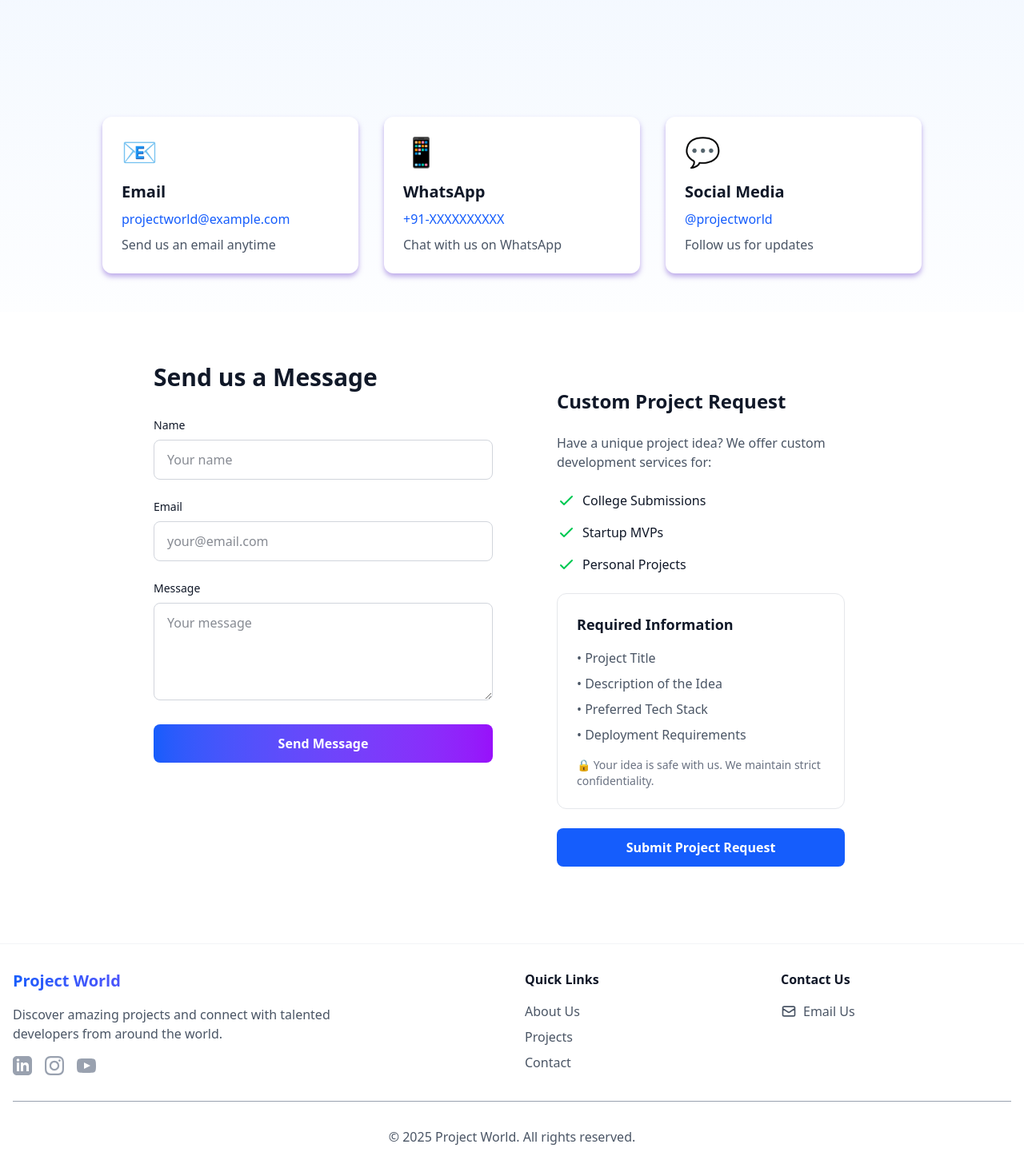
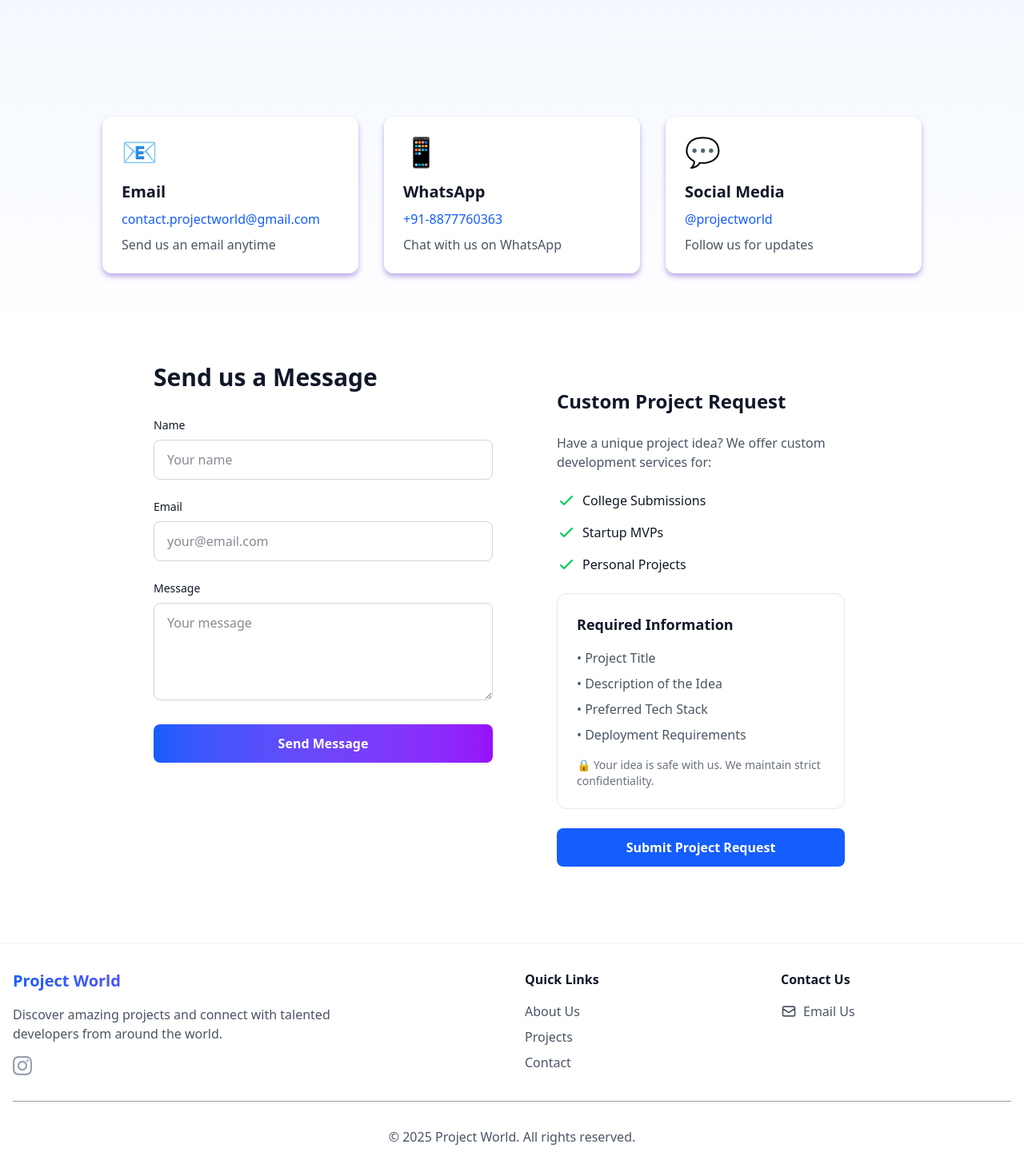
Before and after one commit to SouravKrGupta/ProjectWorld, a React (Vite) app: page /contact in a window 1280 px wide. Shown: the part 295-1761 px from the top of the page at 80% size. Built offline with nearby package versions, Linux system fonts and the light colour scheme.

Commit message:
fix: update contact information and improve footer icon links for better accessibility

```diff
--- a/src/components/Footer.jsx
+++ b/src/components/Footer.jsx
@@ -19,24 +19,24 @@ const Footer = () => {
             </p>
             <div className="flex space-x-4">
               {[
+                // {
+                //   href: 'https://www.instagram.com/contact.projectworld/',
+                //   hoverColor: 'hover:text-blue-600',
+                //   svgPath:
+                //     'M19 0h-14c-2.761 0-5 2.239-5 5v14c0 2.761 2.239 5 5 5h14c2.762 0 5-2.239 5-5v-14c0-2.761-2.238-5-5-5zm-11 19h-3v-11h3v11zm-1.5-12.268c-.966 0-1.75-.79-1.75-1.764s.784-1.764 1.75-1.764 1.75.79 1.75 1.764-.783 1.764-1.75 1.764zm13.5 12.268h-3v-5.604c0-3.368-4-3.113-4 0v5.604h-3v-11h3v1.765c1.396-2.586 7-2.777 7 2.476v6.759z',
+                // },
                 {
-                  href: 'https://www.linkedin.com/',
-                  hoverColor: 'hover:text-blue-600',
-                  svgPath:
-                    'M19 0h-14c-2.761 0-5 2.239-5 5v14c0 2.761 2.239 5 5 5h14c2.762 0 5-2.239 5-5v-14c0-2.761-2.238-5-5-5zm-11 19h-3v-11h3v11zm-1.5-12.268c-.966 0-1.75-.79-1.75-1.764s.784-1.764 1.75-1.764 1.75.79 1.75 1.764-.783 1.764-1.75 1.764zm13.5 12.268h-3v-5.604c0-3.368-4-3.113-4 0v5.604h-3v-11h3v1.765c1.396-2.586 7-2.777 7 2.476v6.759z',
-                },
-                {
-                  href: 'https://www.instagram.com/',
+                  href: 'https://www.instagram.com/contact.projectworld/',
                   hoverColor: 'hover:text-pink-600',
                   svgPath:
                     'M12 2.163c3.204 0 3.584.012 4.85.07 3.252.148 4.771 1.691 4.919 4.919.058 1.265.069 1.645.069 4.849 0 3.205-.012 3.584-.069 4.849-.149 3.225-1.664 4.771-4.919 4.919-1.266.058-1.644.07-4.85.07-3.204 0-3.584-.012-4.849-.07-3.26-.149-4.771-1.699-4.919-4.92-.058-1.265-.07-1.644-.07-4.849 0-3.204.013-3.583.07-4.849.149-3.227 1.664-4.771 4.919-4.919 1.266-.057 1.645-.069 4.849-.069zm0-2.163c-3.259 0-3.667.014-4.947.072-4.358.2-6.78 2.618-6.98 6.98-.059 1.281-.073 1.689-.073 4.948 0 3.259.014 3.668.072 4.948.2 4.358 2.618 6.78 6.98 6.98 1.281.058 1.689.072 4.948.072 3.259 0 3.668-.014 4.948-.072 4.354-.2 6.782-2.618 6.979-6.98.059-1.28.073-1.689.073-4.948 0-3.259-.014-3.667-.072-4.947-.196-4.354-2.617-6.78-6.979-6.98-1.281-.059-1.69-.073-4.949-.073zm0 5.838c-3.403 0-6.162 2.759-6.162 6.162s2.759 6.163 6.162 6.163 6.162-2.759 6.162-6.163c0-3.403-2.759-6.162-6.162-6.162zm0 10.162c-2.209 0-4-1.79-4-4 0-2.209 1.791-4 4-4s4 1.791 4 4c0 2.21-1.791 4-4 4zm6.406-11.845c-.796 0-1.441.645-1.441 1.44s.645 1.44 1.441 1.44c.795 0 1.439-.645 1.439-1.44s-.644-1.44-1.439-1.44z',
                 },
-                {
-                  href: 'https://www.youtube.com/',
-                  hoverColor: 'hover:text-red-600',
-                  svgPath:
-                    'M19.615 3.184c-3.604-.246-11.631-.245-15.23 0-3.897.266-4.356 2.62-4.385 8.816.029 6.185.484 8.549 4.385 8.816 3.6.245 11.626.246 15.23 0 3.897-.266 4.356-2.62 4.385-8.816-.029-6.185-.484-8.549-4.385-8.816zm-10.615 12.816v-8l8 3.993-8 4.007z',
-                },
+                // {
+                //   href: 'https://www.youtube.com/',
+                //   hoverColor: 'hover:text-red-600',
+                //   svgPath:
+                //     'M19.615 3.184c-3.604-.246-11.631-.245-15.23 0-3.897.266-4.356 2.62-4.385 8.816.029 6.185.484 8.549 4.385 8.816 3.6.245 11.626.246 15.23 0 3.897-.266 4.356-2.62 4.385-8.816-.029-6.185-.484-8.549-4.385-8.816zm-10.615 12.816v-8l8 3.993-8 4.007z',
+                // },
               ].map((icon, i) => (
                 <a
                   key={i}
@@ -78,7 +78,7 @@ const Footer = () => {
             <ul className="space-y-2">
               <li>
                 <a
-                  href="mailto:projectworld@example.com"
+                  href="mailto:contact.projectworld@gmail.com"
                   className={`${isDark ? 'text-gray-300 hover:text-blue-400' : 'text-gray-600 hover:text-blue-600'} transition-colors flex items-center`}
                 >
                   <svg className="h-5 w-5 mr-2" fill="none" stroke="currentColor" viewBox="0 0 24 24">
--- a/src/pages/About.jsx
+++ b/src/pages/About.jsx
@@ -56,7 +56,7 @@ const founders = [
     description: "A passionate tech entrepreneur with expertise in full-stack development and project architecture. Leading the technical vision and development strategy of Project World.",
     image: "https://encrypted-tbn0.gstatic.com/images?q=tbn:ANd9GcTzp0Z6ns4nJ_5jyECXsThghkk_E94XGYFawg&s",
     social: {
-      linkedin: "#",
+      linkedin: "https://www.linkedin.com/in/sourav-kumar-gupta-18b638200/",
       github: "#",
       twitter: "#"
     }
--- a/src/pages/Contact.jsx
+++ b/src/pages/Contact.jsx
@@ -6,15 +6,15 @@ const contactMethods = [
   {
     icon: "📧",
     title: "Email",
-    value: "projectworld@example.com",
-    link: "mailto:projectworld@example.com",
+    value: "contact.projectworld@gmail.com",
+    link: "mailto:contact.projectworld@gmail.com",
     description: "Send us an email anytime"
   },
   {
     icon: "📱",
     title: "WhatsApp",
-    value: "+91-XXXXXXXXXX",
-    link: "https://wa.me/91XXXXXXXXXX",
+    value: "+91-8877760363",
+    link: "https://wa.me/918877760363",
     description: "Chat with us on WhatsApp"
   },
   {
--- a/src/pages/Projects.jsx
+++ b/src/pages/Projects.jsx
@@ -149,7 +149,7 @@ const Projects = () => {
                     className={`inline-block w-full sm:w-auto px-8 py-4 rounded-lg font-semibold transition-all duration-200 transform hover:-translate-y-0.5
                       ${theme === 'dark'
                         ? 'bg-white text-blue-400 hover:bg-white-400 border border-white-500'
-                        : 'bg-white text-white hover:bg-white-50'
+                        : 'bg-white text-black hover:bg-black-50'
                       }`}
                   >
                     Submit Project Request
```
